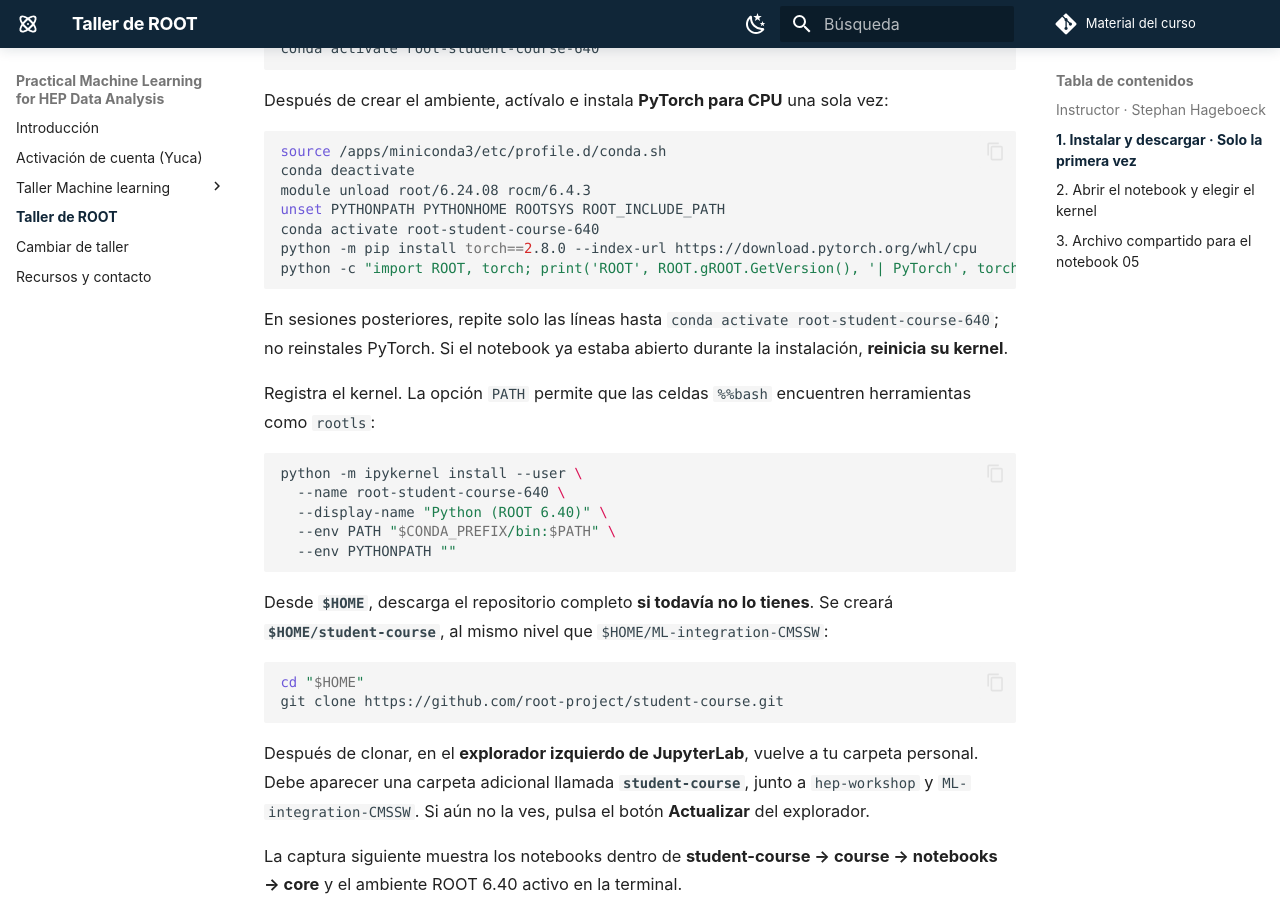
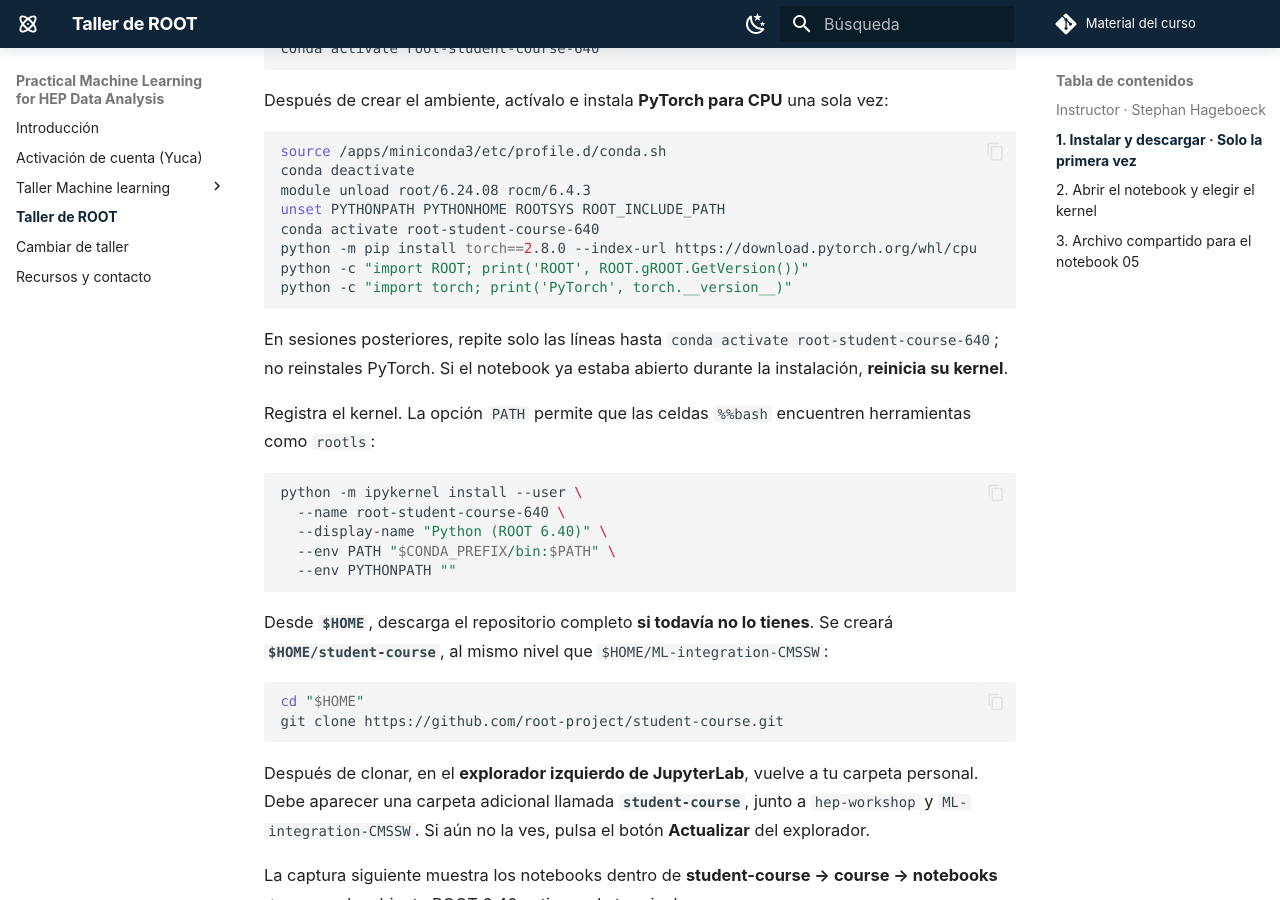
Before and after one commit to castaned/practical-ml-hep, an MkDocs documentation site: the page built from docs/curso-root.md, in a window 1280 px wide and 900 px high, scrolled down 1262 px. Built offline with MkDocs 1.6.1 and Material for MkDocs 9.7.7, drawn with Linux system fonts in a browser that asks for light colours; comment, search, counter and statistics services are not loaded.

Commit message:
Check ROOT and PyTorch independently in ROOT setup

````diff
--- a/docs/curso-root.md
+++ b/docs/curso-root.md
@@ -50,7 +50,8 @@ module unload root/6.24.08 rocm/6.4.3
 unset PYTHONPATH PYTHONHOME ROOTSYS ROOT_INCLUDE_PATH
 conda activate root-student-course-640
 python -m pip install torch==2.8.0 --index-url https://download.pytorch.org/whl/cpu
-python -c "import ROOT, torch; print('ROOT', ROOT.gROOT.GetVersion(), '| PyTorch', torch.__version__)"
+python -c "import ROOT; print('ROOT', ROOT.gROOT.GetVersion())"
+python -c "import torch; print('PyTorch', torch.__version__)"
 ```
 
 En sesiones posteriores, repite solo las líneas hasta `conda activate root-student-course-640`; no reinstales PyTorch. Si el notebook ya estaba abierto durante la instalación, **reinicia su kernel**.
````
